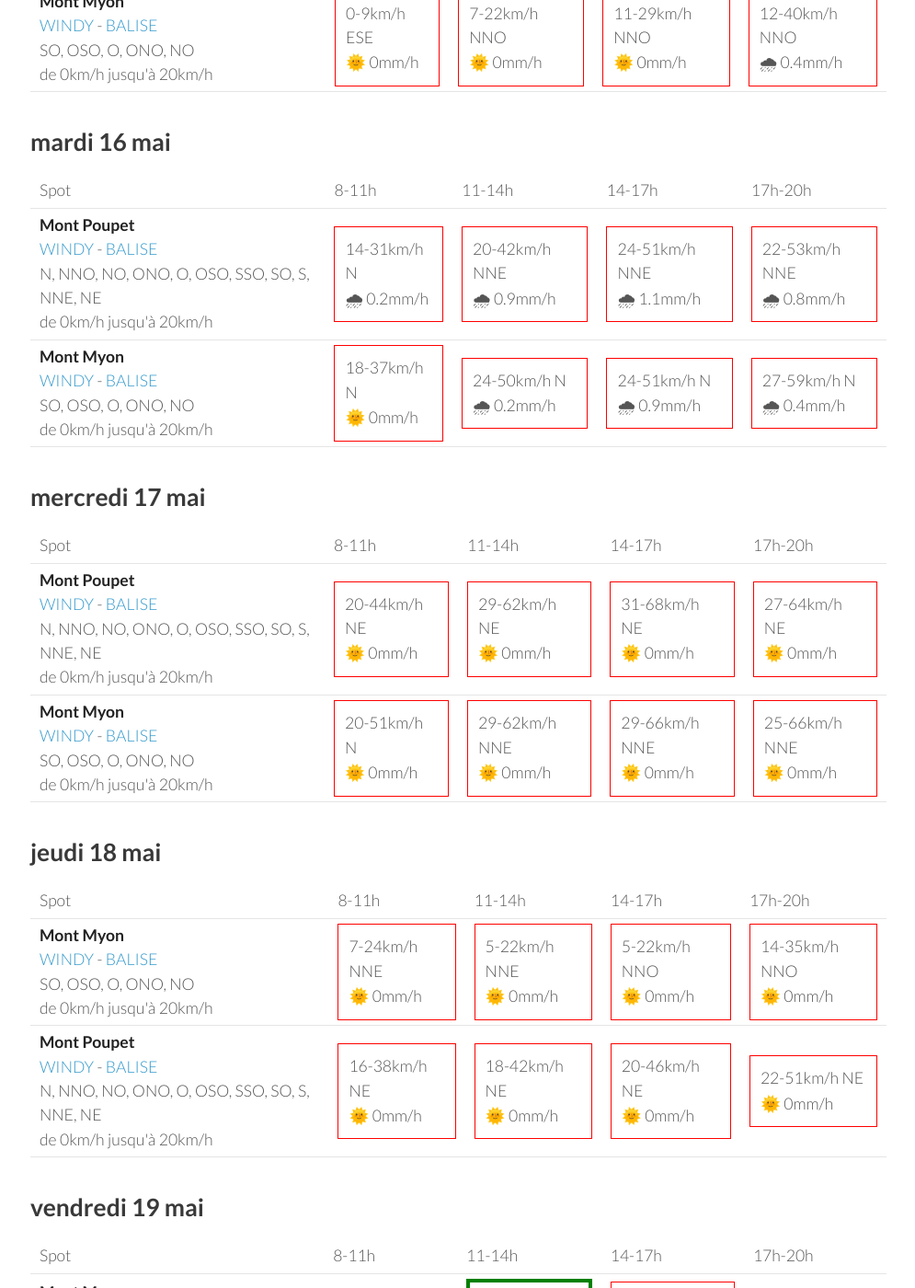
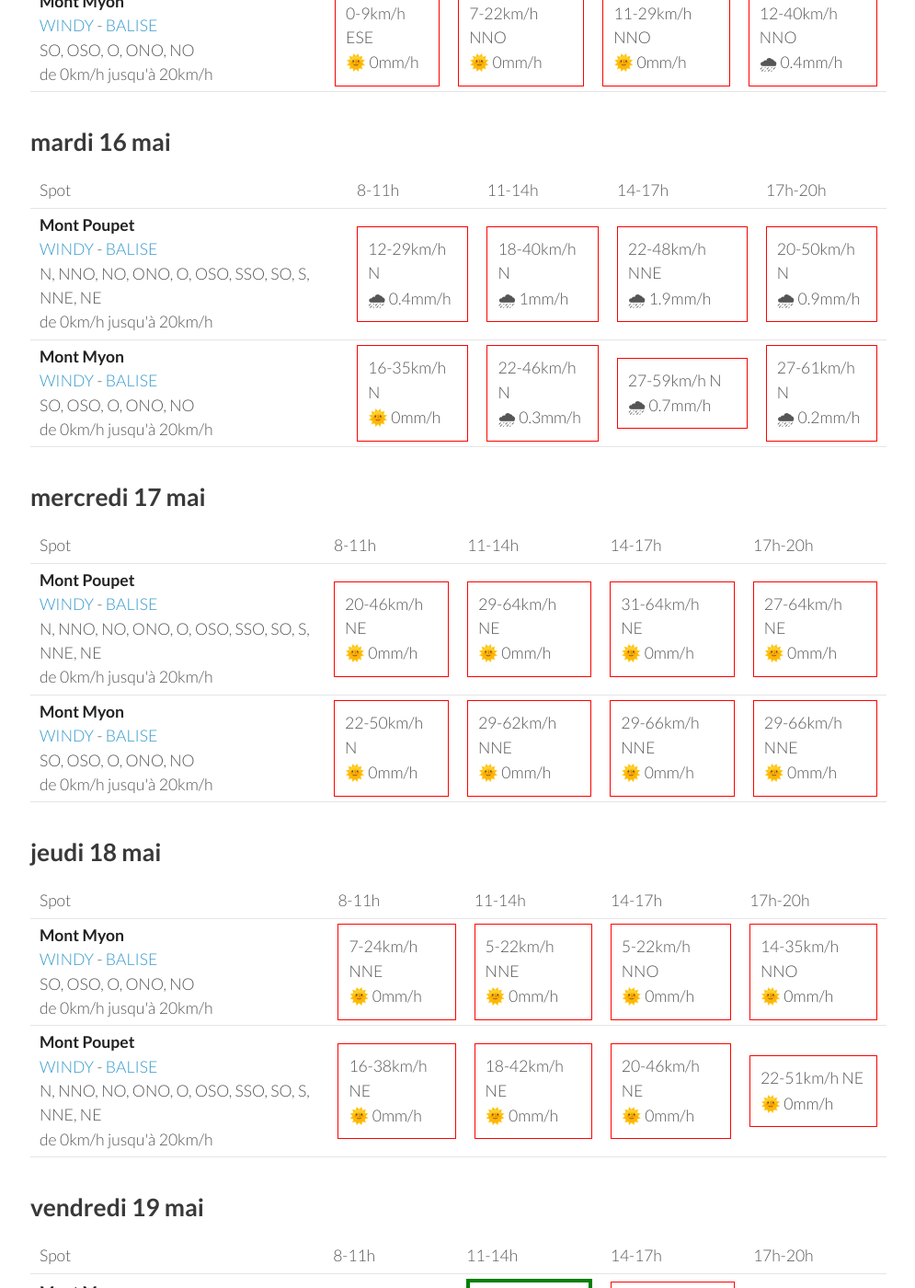
Before and after one commit to parapente-dans-le-nord/parapente-dans-le-nord.github.io, a Jekyll site: the page built from jura.markdown, in a window 1280 px wide and 1400 px high, scrolled down 912 px. Shown: the whole window at 92% size, without its empty margins (25-1020 px from the left). Built offline with Jekyll 4.4.1, drawn with Linux system fonts in a browser that asks for light colours; some of the changed text lies outside the part shown.

Commit message:
update index.markdown

```diff
--- a/jura.markdown
+++ b/jura.markdown
@@ -94,20 +94,20 @@ page mise à jour le dimanche 14 mai 13:20
 <tr>
         <td><strong>Mont Poupet</strong><br><a href="https://windy.com/46.970/5.876?46.541,5.876,8">WINDY</a> - <span class=""><a href="http://www.balisemeteo.com/balise.php?idBalise=92">BALISE</a> </span><br> <span class="vent-favorable">N, NNO, NO, ONO, O, OSO, SSO, SO, S, NNE, NE</span><br><span class="force-vent">de 0km/h jusqu'à 20km/h</span> </td>
 
-            <td><div class="not-flyable"><p>14-31km/h N</p><p>🌧 0.2mm/h</p></div></td>
-            <td><div class="not-flyable"><p>20-42km/h NNE</p><p>🌧 0.9mm/h</p></div></td>
-            <td><div class="not-flyable"><p>24-51km/h NNE</p><p>🌧 1.1mm/h</p></div></td>
-            <td><div class="not-flyable"><p>22-53km/h NNE</p><p>🌧 0.8mm/h</p></div></td>
+            <td><div class="not-flyable"><p>12-29km/h N</p><p>🌧 0.4mm/h</p></div></td>
+            <td><div class="not-flyable"><p>18-40km/h N</p><p>🌧 1mm/h</p></div></td>
+            <td><div class="not-flyable"><p>22-48km/h NNE</p><p>🌧 1.9mm/h</p></div></td>
+            <td><div class="not-flyable"><p>20-50km/h N</p><p>🌧 0.9mm/h</p></div></td>
 
 
     </tr>
 <tr>
         <td><strong>Mont Myon</strong><br><a href="https://windy.com/46.331/5.397?45.898,5.394,8,m:eWoagj8">WINDY</a> - <span class=""><a href="http://www.balisemeteo.com/balise.php?idBalise=70">BALISE</a> </span><br> <span class="vent-favorable">SO, OSO, O, ONO, NO</span><br><span class="force-vent">de 0km/h jusqu'à 20km/h</span> </td>
 
-            <td><div class="not-flyable"><p>18-37km/h N</p><p>🌞 0mm/h</p></div></td>
-            <td><div class="not-flyable"><p>24-50km/h N</p><p>🌧 0.2mm/h</p></div></td>
-            <td><div class="not-flyable"><p>24-51km/h N</p><p>🌧 0.9mm/h</p></div></td>
-            <td><div class="not-flyable"><p>27-59km/h N</p><p>🌧 0.4mm/h</p></div></td>
+            <td><div class="not-flyable"><p>16-35km/h N</p><p>🌞 0mm/h</p></div></td>
+            <td><div class="not-flyable"><p>22-46km/h N</p><p>🌧 0.3mm/h</p></div></td>
+            <td><div class="not-flyable"><p>27-59km/h N</p><p>🌧 0.7mm/h</p></div></td>
+            <td><div class="not-flyable"><p>27-61km/h N</p><p>🌧 0.2mm/h</p></div></td>
 
 
     </tr>
@@ -130,9 +130,9 @@ page mise à jour le dimanche 14 mai 13:20
 <tr>
         <td><strong>Mont Poupet</strong><br><a href="https://windy.com/46.970/5.876?46.541,5.876,8">WINDY</a> - <span class=""><a href="http://www.balisemeteo.com/balise.php?idBalise=92">BALISE</a> </span><br> <span class="vent-favorable">N, NNO, NO, ONO, O, OSO, SSO, SO, S, NNE, NE</span><br><span class="force-vent">de 0km/h jusqu'à 20km/h</span> </td>
 
-            <td><div class="not-flyable"><p>20-44km/h NE</p><p>🌞 0mm/h</p></div></td>
-            <td><div class="not-flyable"><p>29-62km/h NE</p><p>🌞 0mm/h</p></div></td>
-            <td><div class="not-flyable"><p>31-68km/h NE</p><p>🌞 0mm/h</p></div></td>
+            <td><div class="not-flyable"><p>20-46km/h NE</p><p>🌞 0mm/h</p></div></td>
+            <td><div class="not-flyable"><p>29-64km/h NE</p><p>🌞 0mm/h</p></div></td>
+            <td><div class="not-flyable"><p>31-64km/h NE</p><p>🌞 0mm/h</p></div></td>
             <td><div class="not-flyable"><p>27-64km/h NE</p><p>🌞 0mm/h</p></div></td>
 
 
@@ -140,10 +140,10 @@ page mise à jour le dimanche 14 mai 13:20
 <tr>
         <td><strong>Mont Myon</strong><br><a href="https://windy.com/46.331/5.397?45.898,5.394,8,m:eWoagj8">WINDY</a> - <span class=""><a href="http://www.balisemeteo.com/balise.php?idBalise=70">BALISE</a> </span><br> <span class="vent-favorable">SO, OSO, O, ONO, NO</span><br><span class="force-vent">de 0km/h jusqu'à 20km/h</span> </td>
 
-            <td><div class="not-flyable"><p>20-51km/h N</p><p>🌞 0mm/h</p></div></td>
+            <td><div class="not-flyable"><p>22-50km/h N</p><p>🌞 0mm/h</p></div></td>
             <td><div class="not-flyable"><p>29-62km/h NNE</p><p>🌞 0mm/h</p></div></td>
             <td><div class="not-flyable"><p>29-66km/h NNE</p><p>🌞 0mm/h</p></div></td>
-            <td><div class="not-flyable"><p>25-66km/h NNE</p><p>🌞 0mm/h</p></div></td>
+            <td><div class="not-flyable"><p>29-66km/h NNE</p><p>🌞 0mm/h</p></div></td>
 
 
     </tr>
```
Also changed, not shown: other parts of jura.markdown (+1 -1 lines).
